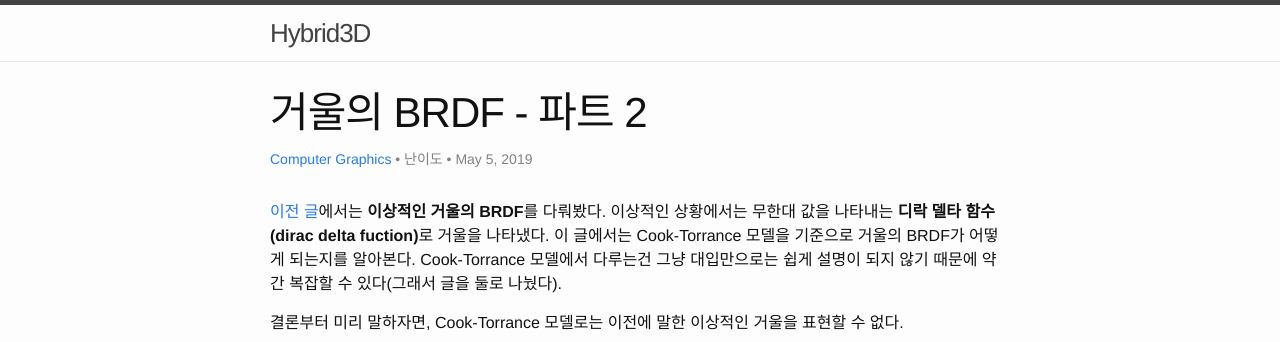
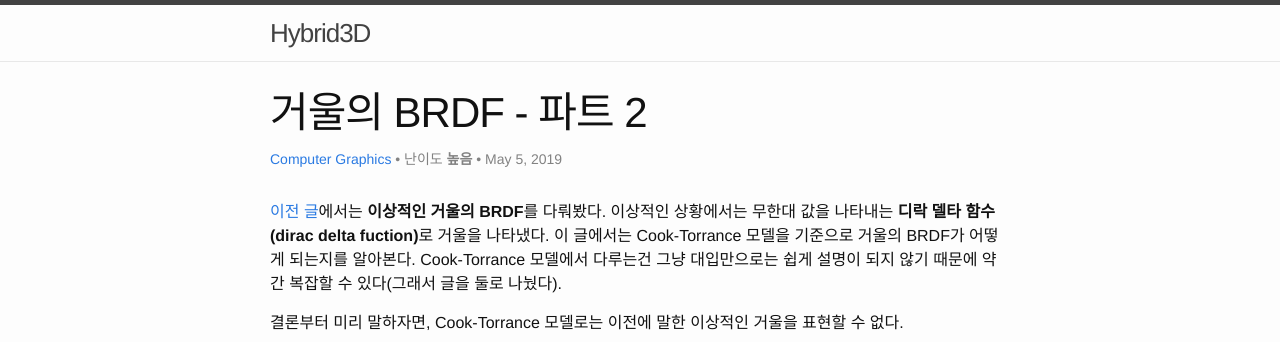
Before and after one commit to Hybrid3D/hybrid3d.github.io, a Jekyll site: the page built from _posts/2019-05-06-거울의 BRDF - 파트 2.md, in a window 1280 px wide and 900 px high. Shown: the top 342 px of the window. Built offline with Jekyll 4.4.1, drawn with Linux system fonts in a browser that asks for light colours; formulas are drawn with MathJax 3; comment, search, counter and statistics services are not loaded.

Commit message:
포스트에 난이도 표시

```diff
--- a/_layouts/post.html
+++ b/_layouts/post.html
@@ -25,7 +25,7 @@ layout: default
         {% endfor %}
       {% endif %}
       {% if page.difficulty %} • 난이도
-        {% for diff in site.difficulties %}
+        {% for diff in site.difficulty %}
           {% if page.difficulty == diff.name %}
             <b>{{ diff.title }}</b>
           {% endif %}
```
